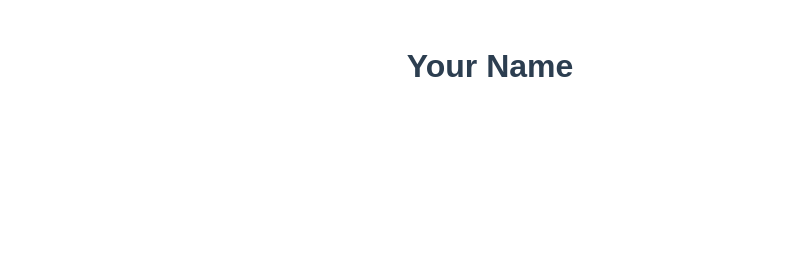
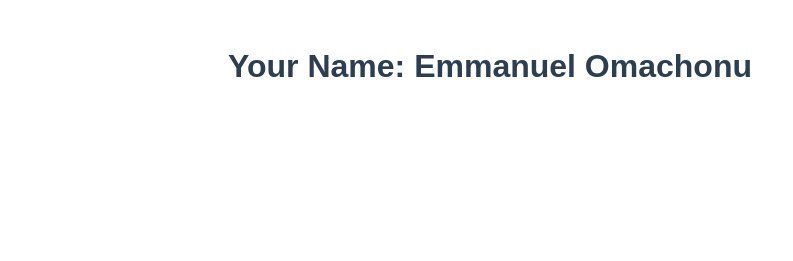
Before and after one commit to Choko16/cs3990_labs_Oractice_Omachonu, a plain HTML site: page lab1_index.html in a window 1280 px wide. Shown: the top 261 px of the page, 263-1056 px from the left. Drawn offline with Linux system fonts and the light colour scheme.

Commit message:
pushing updates

```diff
--- a/lab1_index.html
+++ b/lab1_index.html
@@ -12,7 +12,7 @@
     <!-- Header section with your photo -->
     <header>
         <img src="images/your-photo.jpg" alt="Your Name" class="profile-photo">
-        <h1>Your Name</h1>
+        <h1>Your Name: Emmanuel Omachonu</h1>
     </header>
 
     <!-- Personal Information Section -->
```
